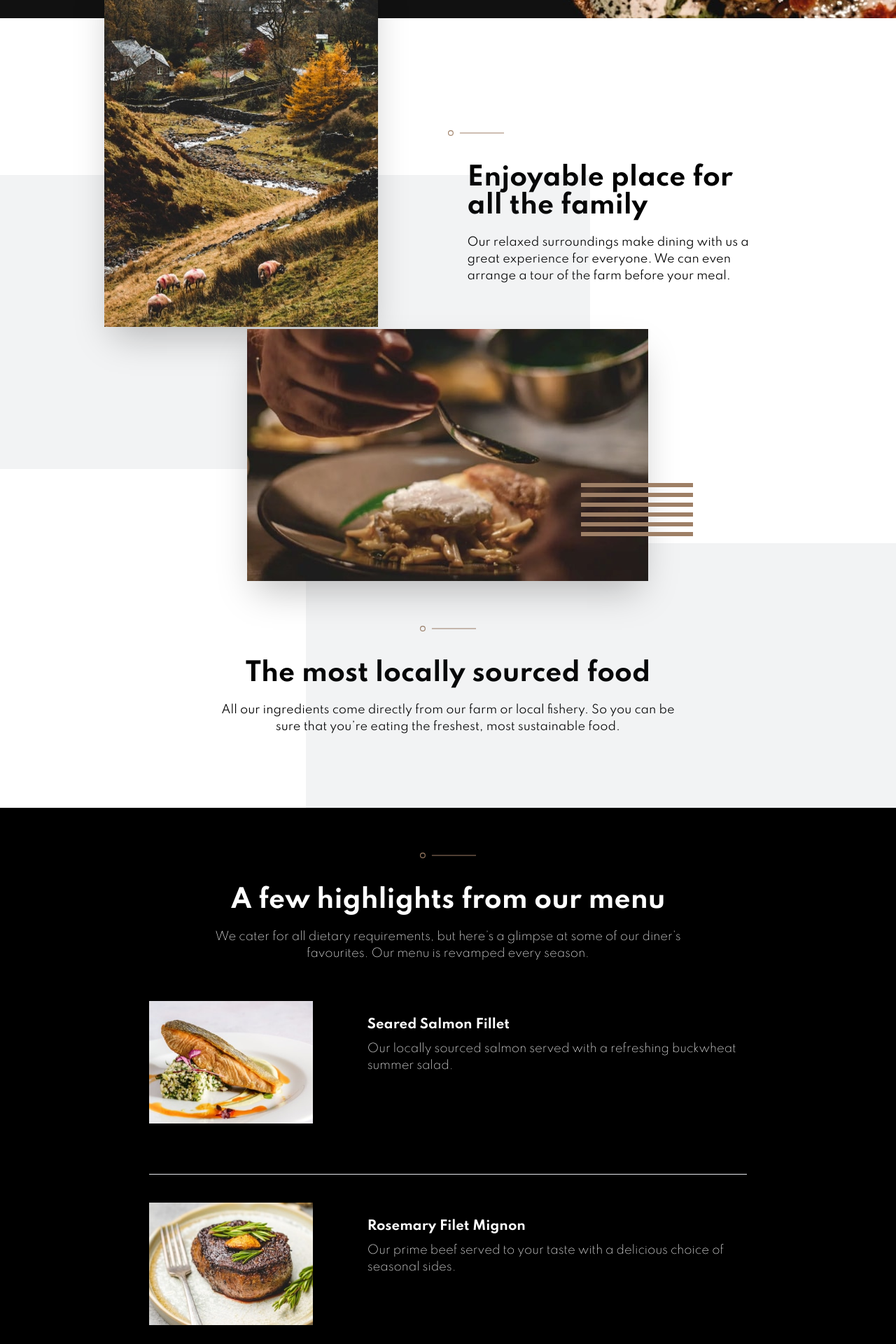
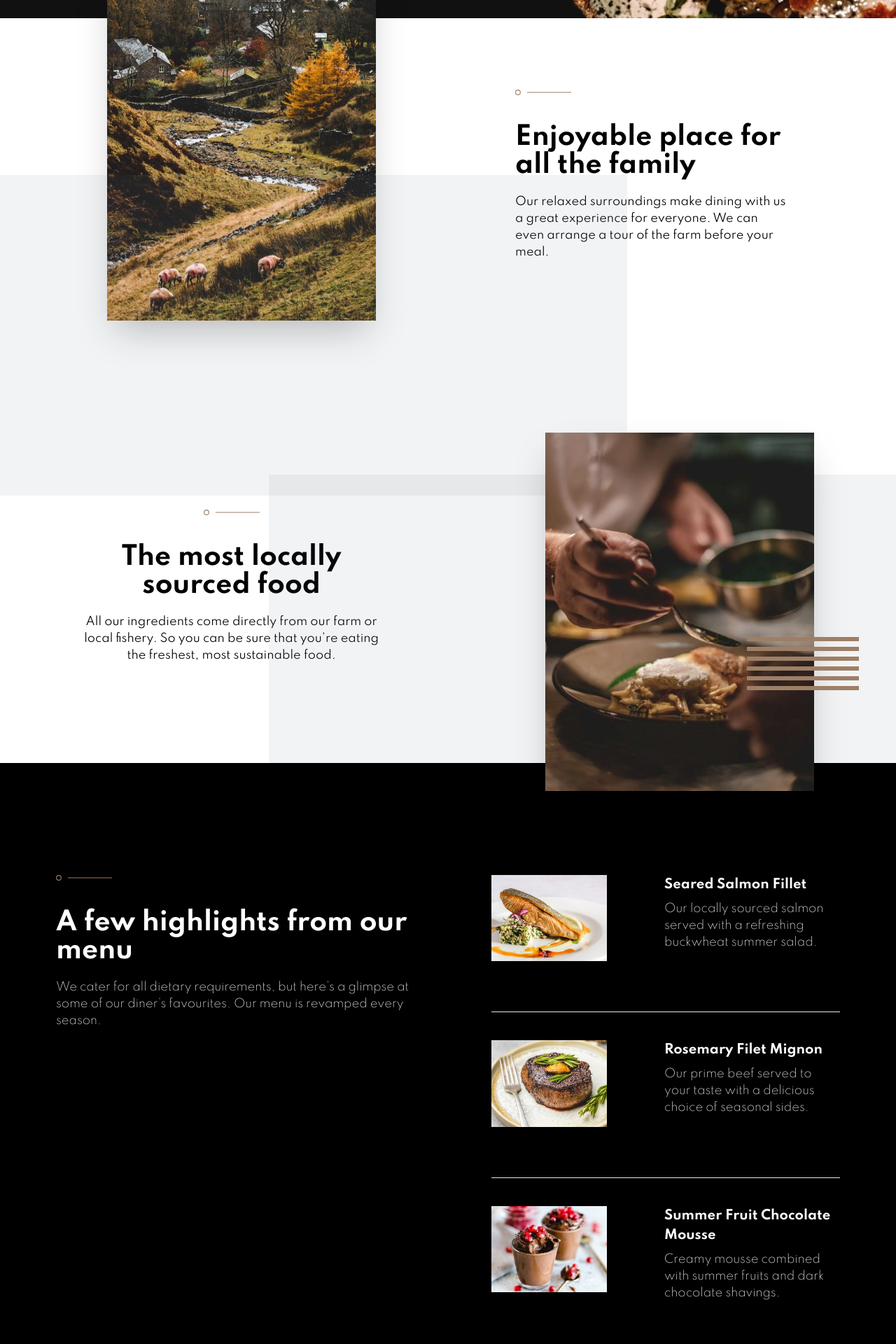
Before and after one commit to idriss101/Dine-Restaurant, a Next.js app: page / in a window 1280 px wide. Shown: the part 760-2680 px from the top of the page at 70% size. Built offline with nearby package versions, Linux system fonts and the light colour scheme.

Commit message:
website responsive for small laptops

```diff
--- a/components/About.js
+++ b/components/About.js
@@ -37,19 +37,21 @@ export default function About() {
     }
   };
   return (
-    <div className="mx-auto w-11/12 flex flex-col items-center relative pb-10">
+    <div className="mx-auto w-screen flex flex-col items-center relative pb-10">
       {showpatternTablet()}
+
+      <div className="flex flex-col items-center lg:flex-row lg:justify-around lg:w-11/12 lg:mb-40">
         <img
           src={`/starter-code/images/homepage/enjoyable-place-${getDeviceSize()}.jpg`}
           alt="enjoyable place image"
-        className="object-contain absolute -top-20 shadow-2xl block w-11/12 lg:w-4/12 lg:left-24"
+          className="object-contain -mt-20 shadow-2xl block w-11/12 lg:w-96 lg:left-24 "
         />
+        <div className="text-center flex flex-col items center mt-10 w-11/12 mb-16 md:w-7/12 lg:w-4/12 lg:mt-20 ">
           <img
             src="/starter-code/images/patterns/pattern-divide.svg"
             alt="divide pattern"
-        className="object-contain w-20 mt-96 lg:mt-40 lg:ml-20"
+            className="object-contain w-20  mb-10 lg:mt-0"
           />
-      <div className="text-center mt-10 w-11/12 mb-16 md:w-7/12  lg: ml-96 lg:pl-20 lg:w-5/12">
           <h2 className="text-4xl font-bold mb-5 lg:text-left">
             Enjoyable place for all the family
           </h2>
@@ -58,6 +60,9 @@ export default function About() {
             everyone. We can even arrange a tour of the farm before your meal.
           </p>
         </div>
+      </div>
+
+      <div className="flex flex-col items-center lg:flex-row-reverse lg:w-full lg:justify-around">
         <div className=" flex flex-col items-center relative">
           {isTablet && (
             <img
@@ -67,20 +72,17 @@ export default function About() {
             />
           )}
           <img
-          src={`/starter-code/images/homepage/locally-sourced-${
-            isTablet ? "tablet" : "mobile"
-          }.jpg`}
+            src={`/starter-code/images/homepage/locally-sourced-${getDeviceSize()}.jpg`}
             alt="enjoyable place image"
-          className="object-contain shadow-2xl w-full"
+            className="object-contain shadow-2xl w-96 lg:-mb-20"
           />
         </div>
-
+        <div className="text-center mt-10 w-11/12 mb-16 md:w-7/12 lg:w-4/12">
           <img
             src="/starter-code/images/patterns/pattern-divide.svg"
             alt="divide pattern"
-        className="object-contain w-20 mt-16"
+            className="object-contain w-20 mt-8 mb-10 mx-auto"
           />
-      <div className="text-center mt-10 w-11/12 mb-16 md:w-7/12">
           <h2 className="text-4xl font-bold mb-5">
             The most locally sourced food
           </h2>
@@ -91,5 +93,6 @@ export default function About() {
           </p>
         </div>
       </div>
+    </div>
   );
 }
--- a/components/Events.js
+++ b/components/Events.js
@@ -2,8 +2,10 @@ import React from "react";
 
 export default function Events() {
   let isTablet;
+  let isDesktop;
   if (typeof window !== "undefined") {
     isTablet = window.matchMedia("(min-width:700px)").matches;
+    isDesktop = window.matchMedia("(min-width: 1024px)").matches;
   }
   const showpatternTablet = () => {
     if (isTablet === true) {
@@ -18,10 +20,20 @@ export default function Events() {
       return null;
     }
   };
+  const getDeviceSize = () => {
+    if (isDesktop === true) {
+      return "desktop";
+    } else if (isTablet === true) {
+      return "tablet";
+    } else {
+      return "mobile";
+    }
+  };
   return (
     <div className="w-full flex flex-col items-center relative">
       {showpatternTablet()}
-      <div className="relative">
+      <div className="lg:flex lg:justify-around lg:w-full lg:py-20 lg:mx-auto ">
+        <div className="relative lg:h-full lg:ml-20">
           {isTablet && (
             <img
               src="/starter-code/images/patterns/pattern-lines.svg"
@@ -30,16 +42,14 @@ export default function Events() {
             />
           )}
           <img
-          src={`/starter-code/images/homepage/family-gathering-${
-            isTablet ? "tablet" : "mobile"
-          }.jpg`}
+            src={`/starter-code/images/homepage/family-gathering-${getDeviceSize()}.jpg`}
             alt="family gathering"
             className="shadow-2xl mt-16 mb-10 "
           />
         </div>
-
-      <ul className="text-center md:flex md:w-11/12 md:justify-around">
-        <li className="font-semibold uppercase tracking-widest border-solid mb-3 ">
+        <div className="lg:flex lg:flex-col-reverse lg:w-4/6 lg:ml-28 lg:h-full  ">
+          <ul className="text-center md:flex md:w-11/12 md:justify-around lg:flex-col lg:items-start lg:mb-10 ">
+            <li className="font-semibold uppercase tracking-widest border-solid mb-3">
               Family Gathering
             </li>
             <li className="font-medium uppercase tracking-widest text-gray-400 mb-3">
@@ -49,26 +59,29 @@ export default function Events() {
               Social Events
             </li>
           </ul>
-      <div className="text-center mt-10 w-11/12 mb-14 md:w-6/12 md:mb-10">
-        <h2 className="text-3xl font-bold mb-5 md:text-4xl">
+          <div className="text-center mt-10 w-11/12 mb-14 md:w-6/12 md:mb-10 lg:w-5/6 lg:mt-20 ">
+            <h2 className="text-3xl font-bold mb-5 md:text-4xl lg:text-left">
               Family Gathering
             </h2>
-        <p className="font-normal">
-          We love catering for entire families. So please bring everyone along
-          for a special meal with your loved ones. We’ll provide a memorable
-          experience for all.
+            <p className="font-normal lg:text-left lg:mb-10">
+              We love catering for entire families. So please bring everyone
+              along for a special meal with your loved ones. We’ll provide a
+              memorable experience for all.
             </p>
-      </div>
-      <div className="bg-black py-5 px-16 mb-10">
+            <div className="bg-black py-5 px-16 mb-10 lg:px-10 lg:mb-0">
               <p className="text-white uppercase font-medium tracking-wide">
                 Book a table
               </p>
             </div>
-      <div className="bg-ready-mobile w-full flex flex-col items-center bg-cover md:bg-ready-tablet">
-        <h4 className="text-white font-bold text-4xl text-center pt-20 pb-6">
+          </div>
+        </div>
+      </div>
+
+      <div className="bg-ready-mobile w-full flex flex-col items-center bg-cover md:bg-ready-tablet lg:flex-row lg:items-center lg:justify-around lg:py-10 lg:bg-ready-desktop">
+        <h4 className="text-white font-bold text-4xl text-center pt-20 pb-6 lg:text-3xl lg:pt-10">
           Ready to make a reservation?
         </h4>
-        <div className=" py-5 px-16 border border-solid border-white mb-20">
+        <div className=" py-5 px-16 border border-solid border-white mb-20 lg:mb-0">
           <p className="text-white uppercase font-medium tracking-wide">
             Book a table
           </p>
--- a/components/Footer.js
+++ b/components/Footer.js
@@ -2,7 +2,7 @@ import React from "react";
 
 export default function Footer() {
   return (
-    <div className="bg-black flex flex-col items-center  text-white pb-20 md:flex-row md:mx-auto md:items-start md:pt-16 md:pl-14">
+    <div className="bg-black flex flex-col items-center  text-white pb-20 md:flex-row md:mx-auto md:items-start md:pt-16 md:pl-14 lg:pb-10">
       <div className="">
         <img
           src="/starter-code/images/logo.svg"
@@ -10,13 +10,16 @@ export default function Footer() {
           className="w-30 object-contain mb-10 pt-16 md:pt-0 md:pr-32"
         />
       </div>
+      <div className="flex flex-col items-center md:items-start lg:flex-row lg:justify-center">
         <div className="">
-        <p className="font-extra-light uppercase text-sm tracking-widest w-4/6 text-center mb-2 md:text-left md:w-5/6">
+          <p className="font-extra-light uppercase text-sm tracking-widest w-4/6 text-center mb-2 md:text-left md:w-5/6 ">
             Marthwaite, Sedbergh Cumbria
           </p>
-        <p className="font-extra-light uppercase text-sm tracking-widest mb-10">
+          <p className="font-extra-light uppercase text-sm tracking-widest mb-10 md:text-left">
             +00 44 123 4567
           </p>
+        </div>
+        <div className="">
           <p className="font-extra-light uppercase text-sm tracking-widest mb-2">
             Open Times
           </p>
@@ -28,5 +31,6 @@ export default function Footer() {
           </p>
         </div>
       </div>
+    </div>
   );
 }
--- a/components/Landing.js
+++ b/components/Landing.js
@@ -8,7 +8,7 @@ export default function Landing() {
   return (
     <div>
       <div className="w-screen bg-hero-mobile flex flex-col items-center no-repeat bg-cover pb-36 md:bg-hero-tablet lg:bg-hero-desktop lg:items-start lg:bg-right">
-        <div className=" w-10/12 mt-64 text-center flex flex-col items-center md:mt-96 lg:w-6/12 lg:items-start lg:mt-20 lg:ml-40 ">
+        <div className=" w-10/12 mt-64 text-center flex flex-col items-center md:mt-96 lg:w-6/12 lg:items-start lg:mt-20 lg:ml-20 ">
           <img
             src="/starter-code/images/logo.svg"
             alt="company logo"
--- a/components/Menu.js
+++ b/components/Menu.js
@@ -6,57 +6,49 @@ export default function Menu() {
     isTablet = window.matchMedia("(min-width:700px)").matches;
   }
   return (
-    <div className="w-full flex flex-col items-center bg-black pb-10">
+    <div className="w-full flex flex-col items-center bg-black pb-10 lg:flex-row lg:items-start lg:pt-40 lg:justify-between">
+      <div className="text-center mt-10 w-11/12 mb-14 text-white md:w-7/12 lg:mt-0 lg:mr-20 lg:ml-20 lg:w-10/12">
         <img
           src="/starter-code/images/patterns/pattern-divide.svg"
           alt="divide pattern"
-        className="object-contain w-20 mt-16"
+          className="object-contain w-20 mt-16 lg:mt-0 lg:mb-10"
         />
-      <div className="text-center mt-10 w-11/12 mb-14 text-white md:w-7/12">
-        <h2 className="text-4xl font-bold mb-5">
+        <h2 className="text-4xl font-bold mb-5 lg:text-left">
           A few highlights from our menu
         </h2>
-        <p className="font-extra-light">
+        <p className="font-extra-light lg:text-left">
           We cater for all dietary requirements, but here’s a glimpse at some of
           our diner’s favourites. Our menu is revamped every season.
         </p>
       </div>
-      <div className="text-white flex flex-col items-center text-center pb-10 md:flex-row md:text-left md:w-8/12 md:items-start ">
+      <div className="lg:mr-20">
+        <div className="text-white flex flex-col items-center text-center pb-10 md:flex-row md:text-left md:w-8/12 md:items-start lg:w-full">
           <div className="relative z-0">
-          <>
-            {/* {isTablet && (
-              <img
-                src="/starter-code/images/patterns/pattern-divide.svg"
-                alt="divider"
-                className="absolute top-5 right-5 z-10"
-              />
-            )} */}
             <img
               src="/starter-code/images/homepage/salmon-mobile.jpg"
               alt="salmon dish"
-              className="object-contain w-full mb-8 md:w-9/12 z-0"
+              className="object-contain w-full mb-8 md:w-9/12 z-0 lg:w-8/12 "
             />
-          </>
           </div>
 
-        <div className="w-8/12 mt-5">
+          <div className="w-8/12 mt-5 lg:mt-0  ">
             <h3 className="font-bold text-lg mb-2">Seared Salmon Fillet</h3>
             <p className="text-center font-extra-light md:text-left">
-            Our locally sourced salmon served with a refreshing buckwheat summer
-            salad.
+              Our locally sourced salmon served with a refreshing buckwheat
+              summer salad.
             </p>
           </div>
         </div>
-      <hr className="w-11/12 md:w-8/12" />
-      <div className="text-white flex flex-col items-center text-center pb-10 md:flex-row md:text-left md:w-8/12 md:items-start md:mt-10">
+        <hr className="w-11/12 md:w-8/12 lg:w-full" />
+        <div className="text-white flex flex-col items-center text-center mt-10 pb-10 md:flex-row md:text-left md:w-8/12 md:items-start md:mt-10 lg:w-full">
           <div className="">
             <img
               src="/starter-code/images/homepage/beef-mobile.jpg"
               alt="beef dish"
-            className="object-contain w-full mb-8 md:w-9/12 "
+              className="object-contain w-full mb-8 md:w-9/12 lg:w-8/12 "
             />
           </div>
-        <div className="w-8/12 mt-5">
+          <div className="w-8/12 mt-5 lg:mt-0">
             <h3 className="font-bold text-lg mb-2">Rosemary Filet Mignon</h3>
             <p className="text-center font-extra-light md:text-left">
               Our prime beef served to your taste with a delicious choice of
@@ -64,13 +56,13 @@ export default function Menu() {
             </p>
           </div>
         </div>
-      <hr className="w-11/12 md:w-8/12" />
-      <div className="text-white flex flex-col items-center text-center pb-10 md:flex-row md:text-left md:w-8/12 md:items-start md:mt-10 ">
+        <hr className="w-11/12 md:w-8/12 lg:w-full" />
+        <div className="text-white flex flex-col items-center mt-10 text-center pb-10 md:flex-row md:text-left md:w-8/12 md:items-start md:mt-10 lg:w-full">
           <div className="">
             <img
               src="/starter-code/images/homepage/chocolate-mobile.jpg"
               alt="chocolate dish"
-            className="object-contain w-full mb-8 md:w-9/12 "
+              className="object-contain w-full mb-8 md:w-9/12 lg:w-8/12 "
             />
           </div>
 
@@ -85,5 +77,6 @@ export default function Menu() {
           </div>
         </div>
       </div>
+    </div>
   );
 }
--- a/tailwind.config.js
+++ b/tailwind.config.js
@@ -32,6 +32,8 @@ module.exports = {
           "url('/starter-code/images/homepage/ready-bg-tablet.jpg')",
         "hero-desktop":
           "url('/starter-code/images/homepage/hero-bg-desktop.jpg')",
+        "ready-desktop":
+          "url('/starter-code/images/homepage/ready-bg-desktop.jpg')",
       },
     },
   },
```
Lines whose indentation alone changed are shown as unchanged.
